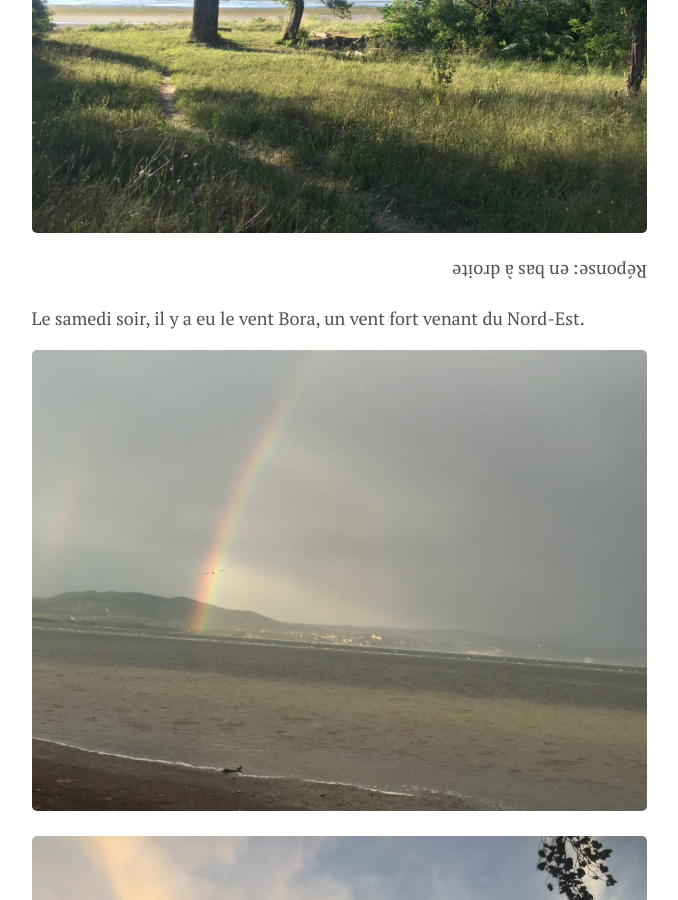
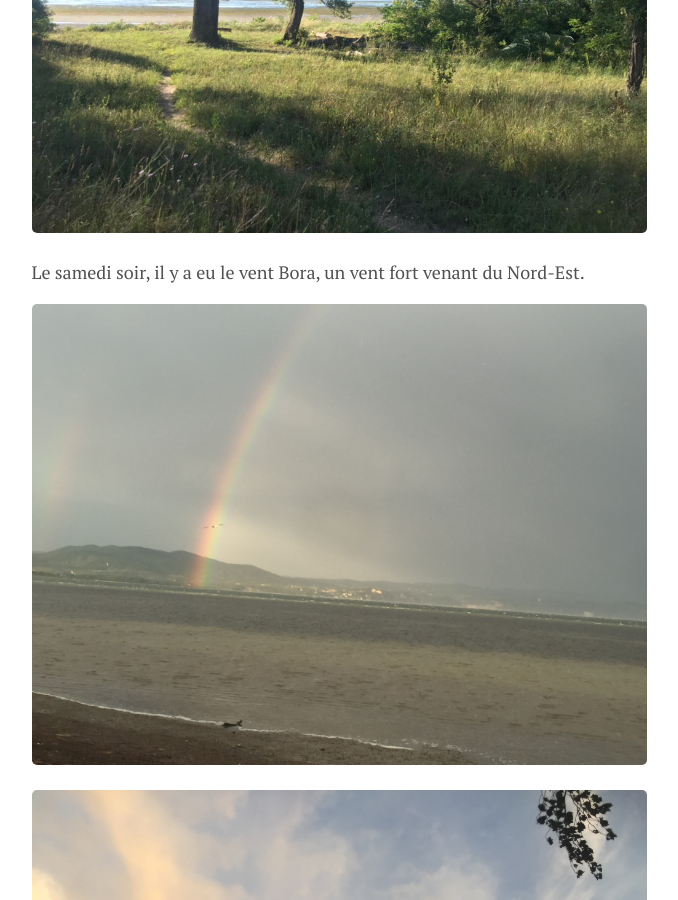
Before and after one commit to cyclovoyage/cyclovoyage.github.io, a Jekyll site: the page built from _posts/2020-07-14-semaine-3.md, in a window 1280 px wide and 900 px high, scrolled down 2984 px. Shown: the whole window, without its empty margins (301-979 px from the left). Built offline with Jekyll 4.4.1, drawn with Linux system fonts in a browser that asks for light colours.

Commit message:
Update 2020-07-14-semaine-3.md

```diff
--- a/_posts/2020-07-14-semaine-3.md
+++ b/_posts/2020-07-14-semaine-3.md
@@ -29,8 +29,6 @@ La semaine défile super vite. On a enfin le temps de lire tous ces livres qu’
 Question 1: Arrives-tu à trouver notre tente?
 
 <img src="/assets/img/B7CB686B-860A-4F95-852F-249DDB3C2C36.jpeg">
-
-<p style="transform: rotate(180deg);">Réponse: en bas à droite</p>
 
 Le samedi soir, il y a eu le vent Bora, un vent fort venant du Nord-Est.
 
```
